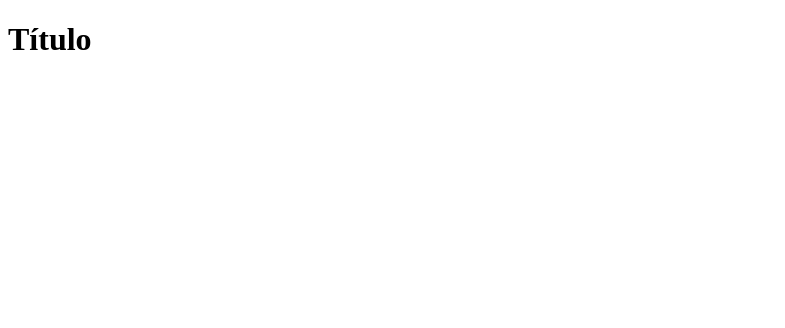
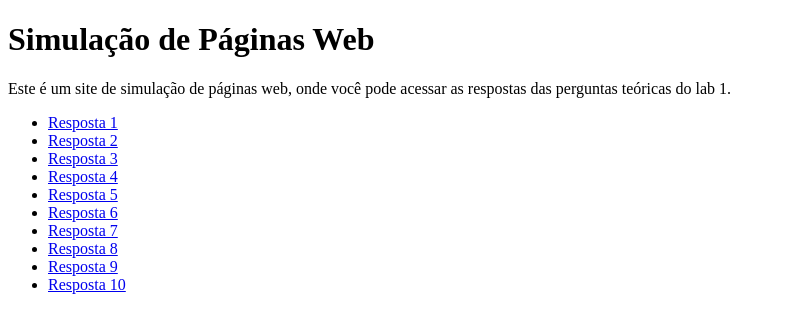
Before and after one commit to AndersonLLeite/labs-pgweb2, a plain HTML site: page index.html in a window 1280 px wide. Shown: the whole page, without its empty margins (0-785 px from the left). Drawn offline with Linux system fonts and the light colour scheme.

Commit message:
Feature: Adiconando a pagina inicial html que redireciona para as respostas

```diff
--- a/index.html
+++ b/index.html
@@ -8,15 +8,21 @@
 
         <body>
             <div class="principal">
-                <h1>Título </h1>
-                <section>
-                    <article>
-                        <p>
+                <h1>Simulação de Páginas Web
 
-                        </p>
-
-                    </article>
-                </section>
+                </h1>
+                <p>Este é um site de simulação de páginas web, onde você pode acessar as respostas das perguntas teóricas do lab 1.</p>
+                <ul>
+                    <li><a href="respostas/resposta1.txt">Resposta 1</a></li>
+                    <li><a href="respostas/resposta2.txt">Resposta 2</a></li>
+                    <li><a href="respostas/resposta3.txt">Resposta 3</a></li>
+                    <li><a href="respostas/resposta4.txt">Resposta 4</a></li>
+                    <li><a href="respostas/resposta5.txt">Resposta 5</a></li>
+                    <li><a href="respostas/resposta6.txt">Resposta 6</a></li>
+                    <li><a href="respostas/resposta7.txt">Resposta 7</a></li>
+                    <li><a href="respostas/resposta8.txt">Resposta 8</a></li>
+                    <li><a href="respostas/resposta9.txt">Resposta 9</a></li>
+                    <li><a href="respostas/resposta10.txt">Resposta 10</a></li>
             </div>
         </body>
     </html>
```
Also changed, not shown: respostas/resposta1.txt (added).
